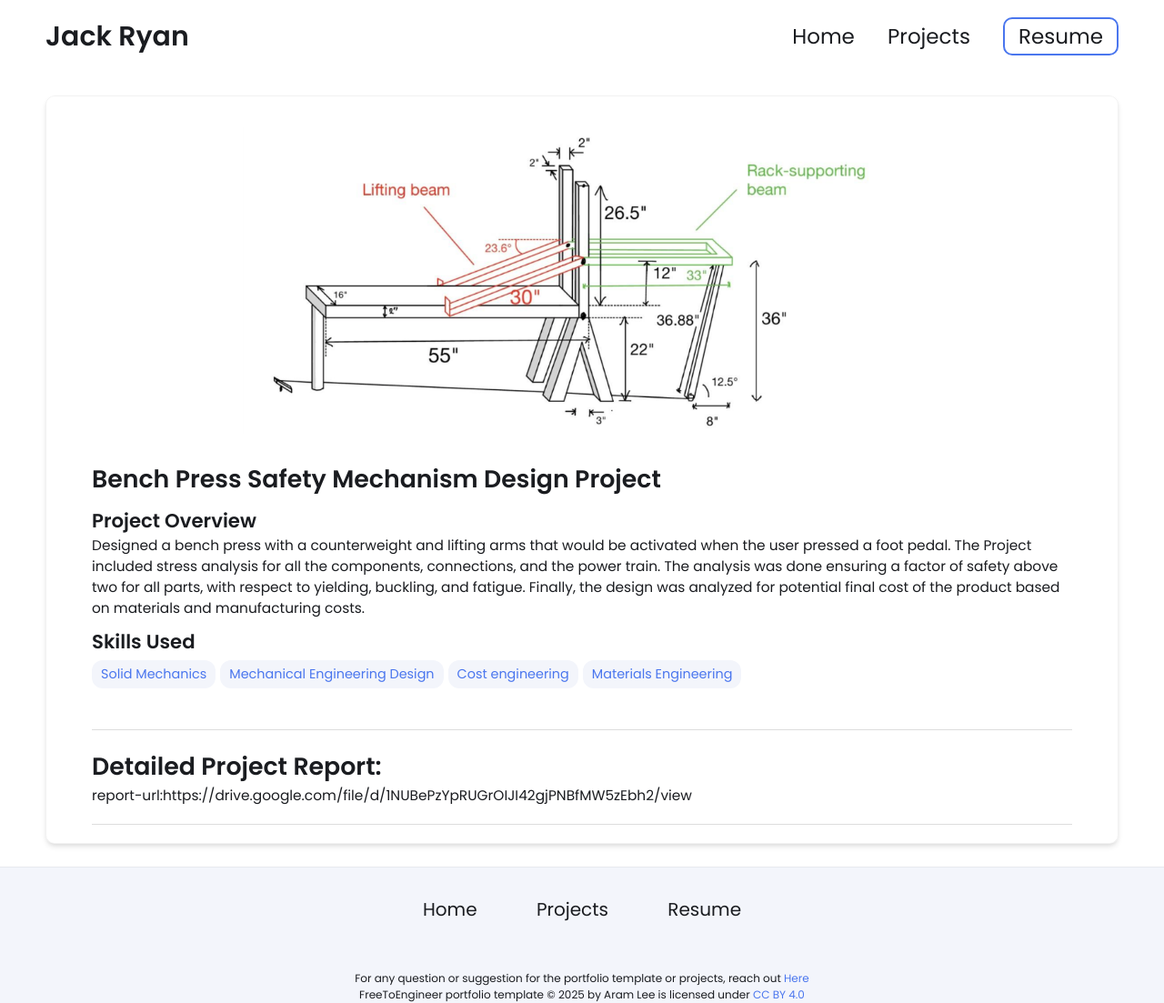
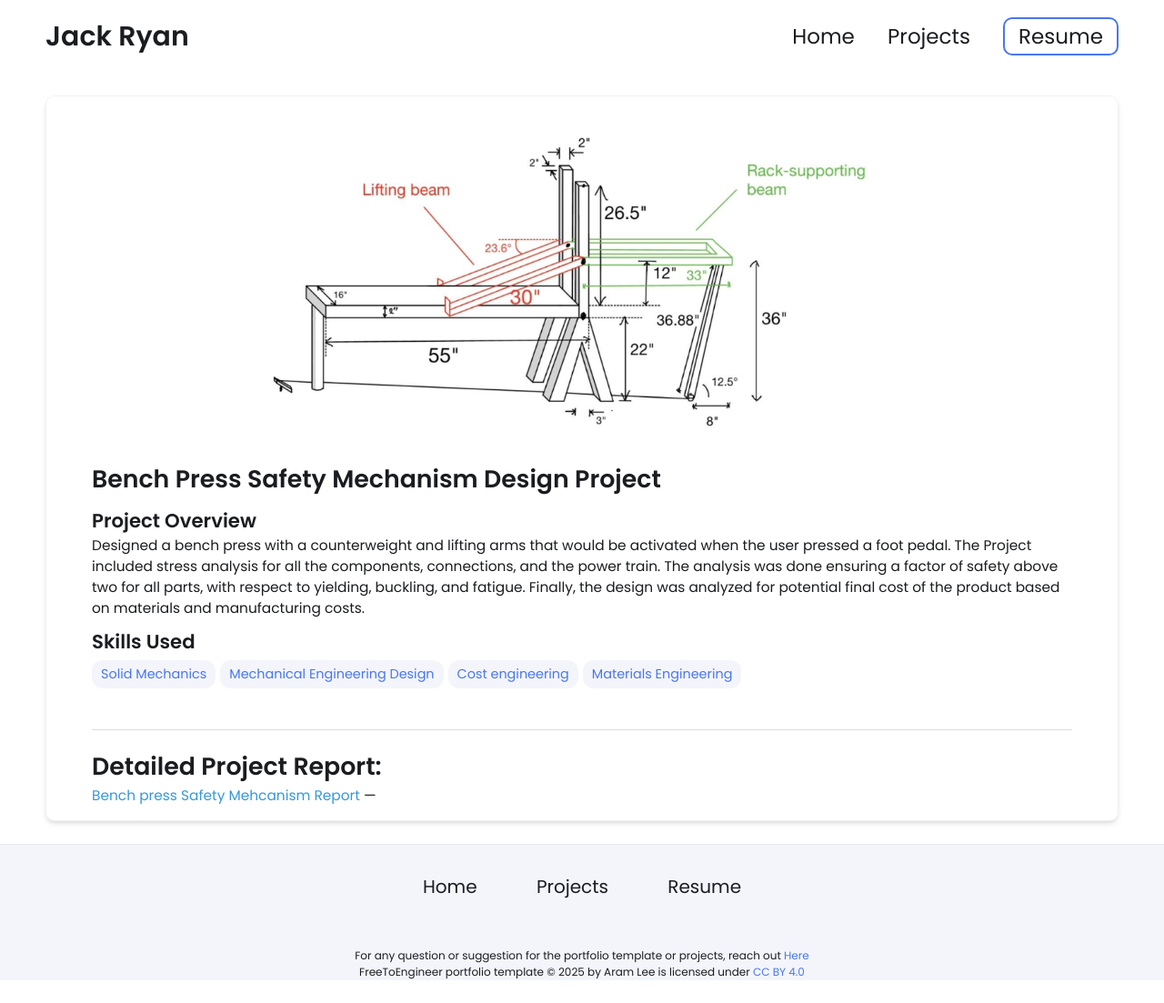
Before and after one commit to JTRyan015/jtryan015.github.io, a Jekyll site: the page built from _projects/sonos-teardown/index.md, in a window 1280 px wide. Shown: the whole page at 91% size. Built offline with Jekyll 4.4.1, drawn with Linux system fonts in a browser that asks for light colours; after the commit the page ends 1078 px from its top, so only the background shows below that.

Commit message:
Update index.md

```diff
--- a/_projects/sonos-teardown/index.md
+++ b/_projects/sonos-teardown/index.md
@@ -14,6 +14,5 @@ main-image: /bench.png
 ---
 
 #  Detailed Project Report:
-report-url:https://drive.google.com/file/d/1NUBePzYpRUGrOIJI42gjPNBfMW5zEbh2/view
-
+<a href=":https://drive.google.com/file/d/1NUBePzYpRUGrOIJI42gjPNBfMW5zEbh2/view" target="_blank">Bench press Safety Mehcanism Report</a>
 ---
```
